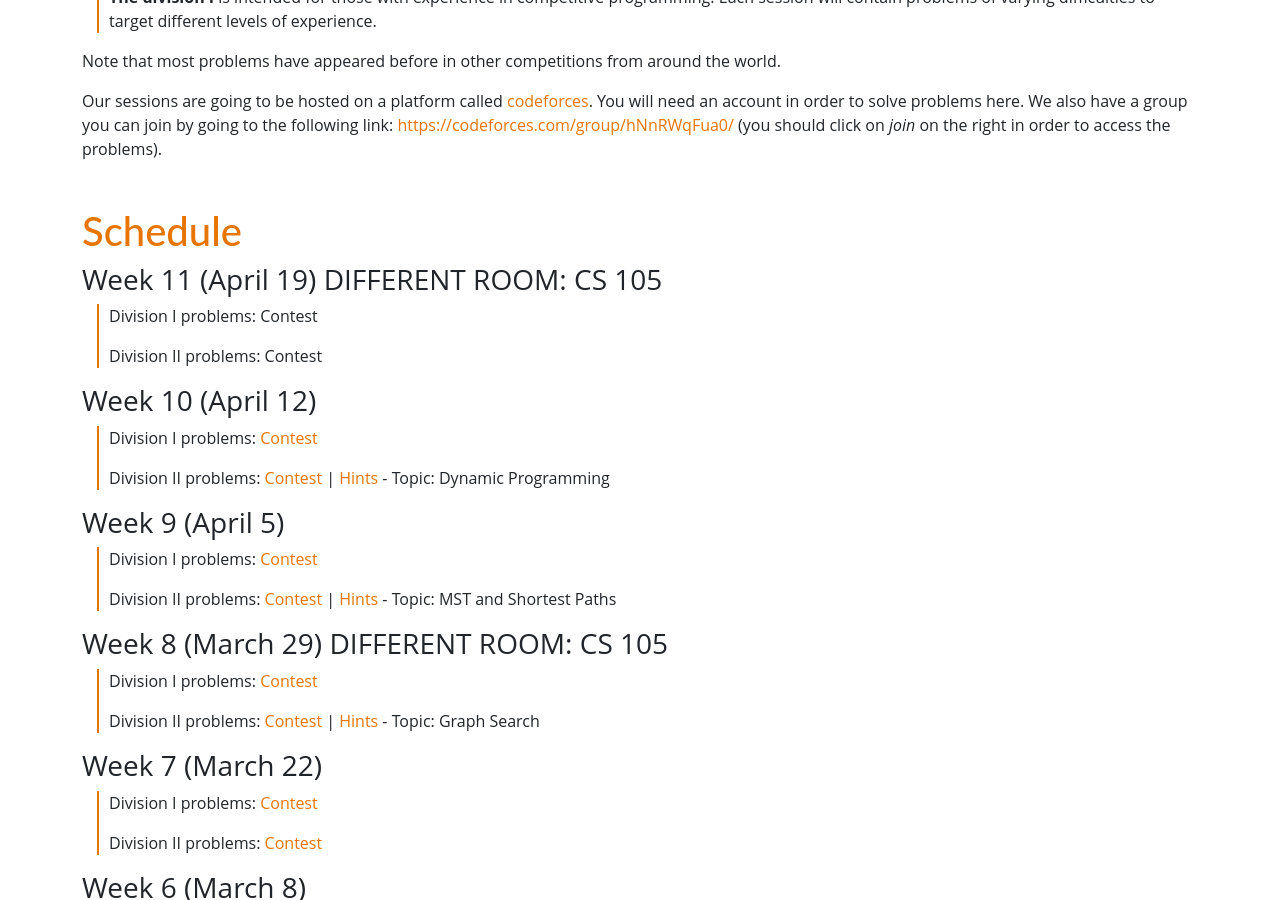
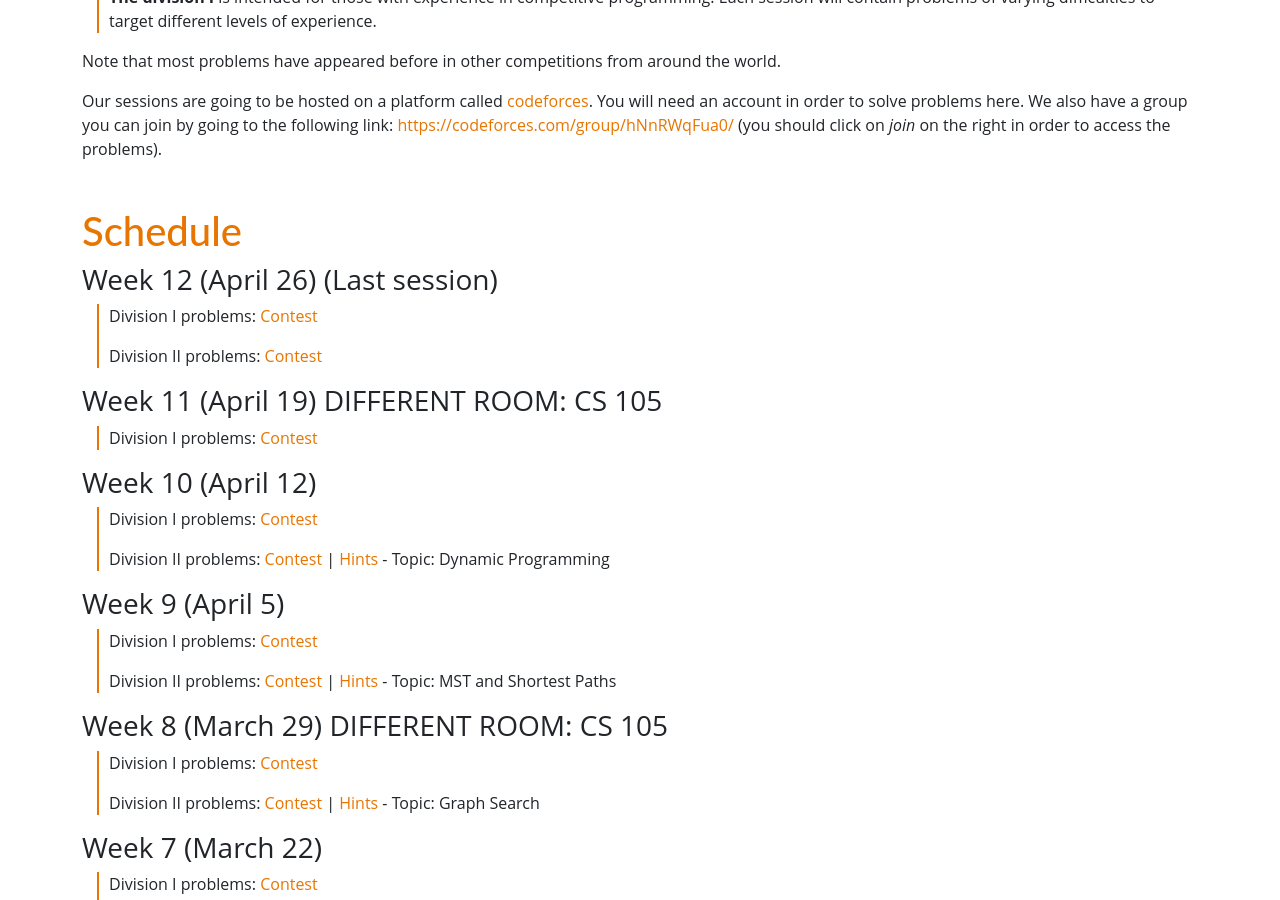
Before and after one commit to Princeton-Competitive-Programming/princeton-competitive-programming, a Jekyll site: the page built from spring24.md, in a window 1280 px wide and 900 px high, scrolled down 825 px. Built offline with Jekyll 4.4.1, drawn with Linux system fonts in a browser that asks for light colours; nearby versions of some CDN libraries.

Commit message:
Final s24

```diff
--- a/spring24.md
+++ b/spring24.md
@@ -60,10 +60,13 @@ problems).
 
 ## Schedule
 
+### Week 12 (April 26) (Last session)
+ * Division I problems: [Contest](https://codeforces.com/group/hNnRWqFua0/contest/520661)
+
+ * Division II problems: [Contest](https://codeforces.com/group/hNnRWqFua0/contest/519029)
+
 ### Week 11 (April 19) DIFFERENT ROOM: CS 105
- * Division I problems: Contest
-
- * Division II problems: Contest
+ * Division I problems: [Contest](https://codeforces.com/group/hNnRWqFua0/contest/519028)
 
 ### Week 10 (April 12)
  * Division I problems: [Contest](https://codeforces.com/group/hNnRWqFua0/contest/517466)
```
